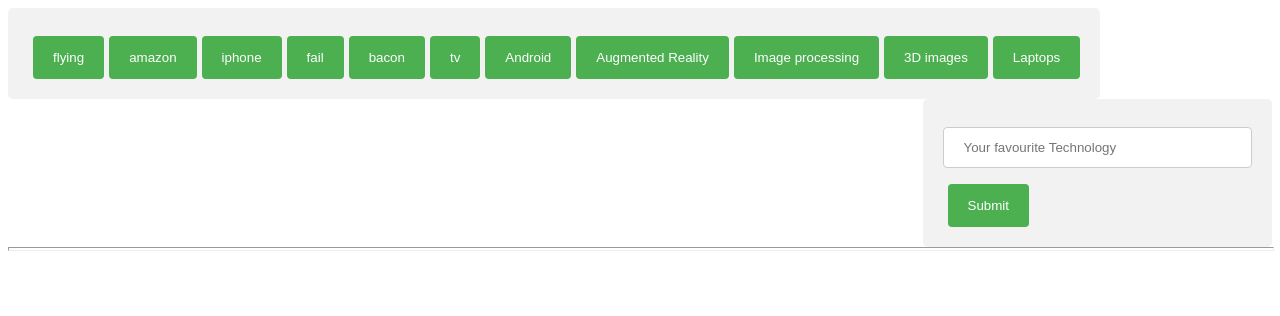
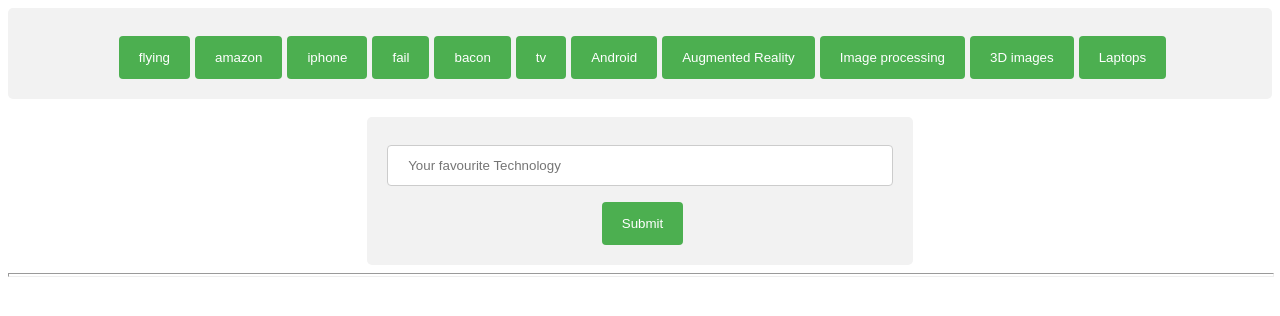
Before and after one commit to eidmuha/GifyAPIDemonstration, a plain HTML site: page index.html in a window 1280 px wide. Drawn offline with nearby package versions, Linux system fonts and the light colour scheme.

Commit message:
Some correction in the layout

```diff
--- a/style.css
+++ b/style.css
@@ -1,8 +1,13 @@
 #buttons{
-    float: left;
+    /* float: left; */
+    text-align: center;
+    margin: auto;
 }
 #inputs{
-    float: right;
+    /* float: right; */
+    text-align: center;
+    width: 40%;
+    margin: auto;
 }
 hr{
 
```
Also changed, not shown: index.html (+1 -1 lines).
